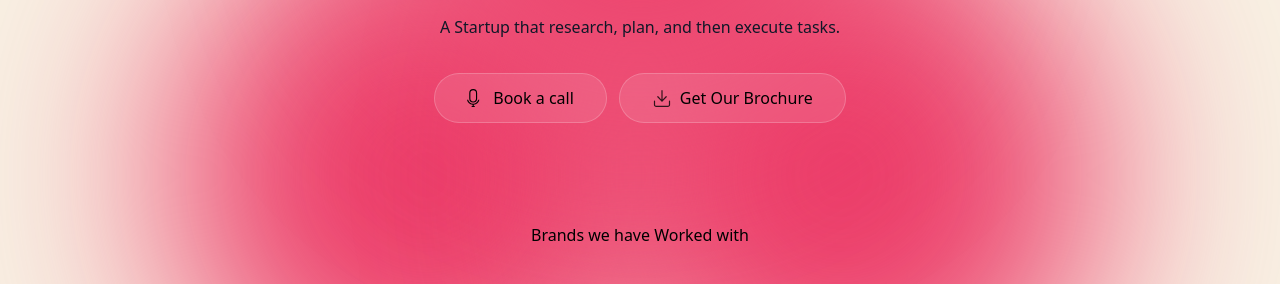
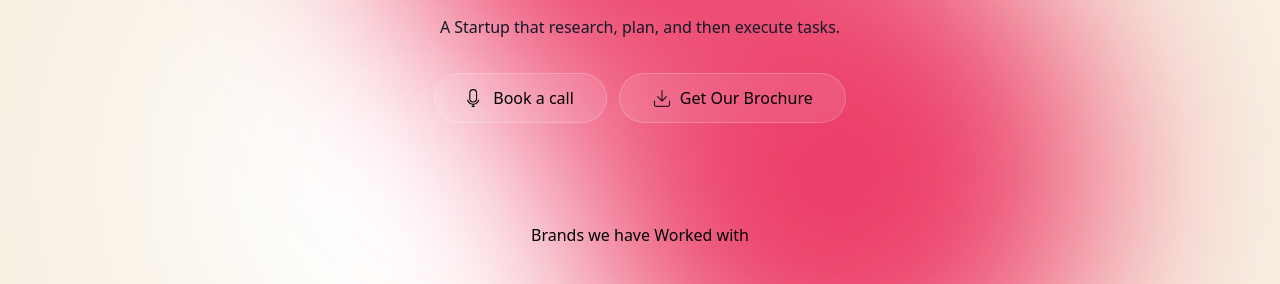
Before and after one commit to thelazybugger/Manova-Softs, a website: page index.html in a window 1280 px wide. Shown: the part 405-689 px from the top of the page. Drawn offline with nearby package versions, Linux system fonts and the light colour scheme.

Commit message:
Update index.html

```diff
--- a/index.html
+++ b/index.html
@@ -48,7 +48,7 @@
         </div>
 
         <div class="fixed inset-0 overflow-hidden -z-20 bg-[#F8F0E3] pointer-events-none py-22">
-            <div class="absolute rounded-full top-80 left-1/3 -translate-x-1/2 size-130 bg-[#EC3D69] blur-[100px]"></div>
+            <div class="absolute rounded-full top-80 left-1/3 -translate-x-1/2 size-130 bg-[#FFF] blur-[100px]"></div>
             <div class="absolute rounded-full top-80 -right-20 -translate-x-1/2 size-130 bg-[#EC3D69] blur-[100px]"></div>
             <div class="absolute rounded-full top-0 left-1/2 -translate-x-1/2 size-130 bg-[#EC3D69] blur-[100px]"></div>
         </div>
```
